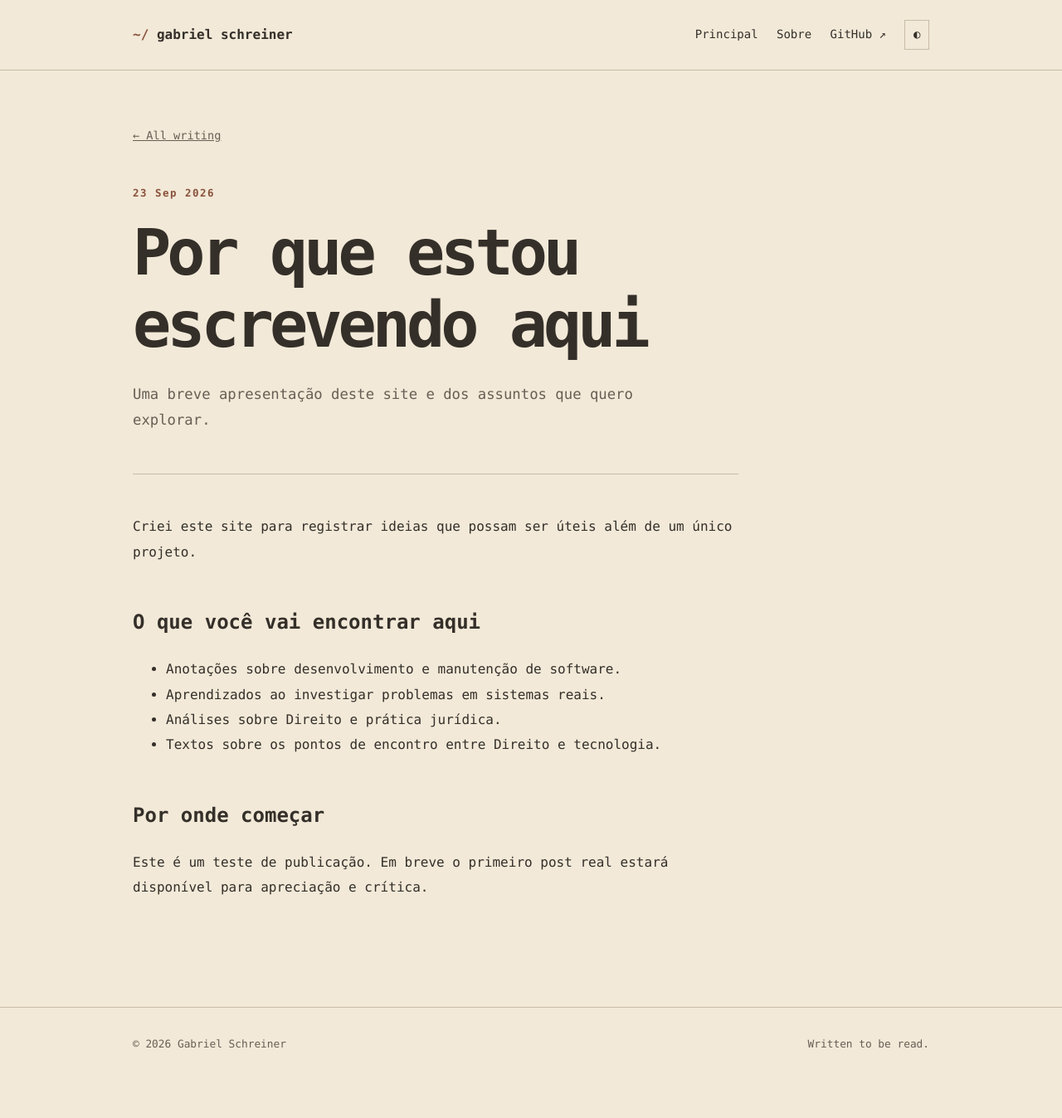
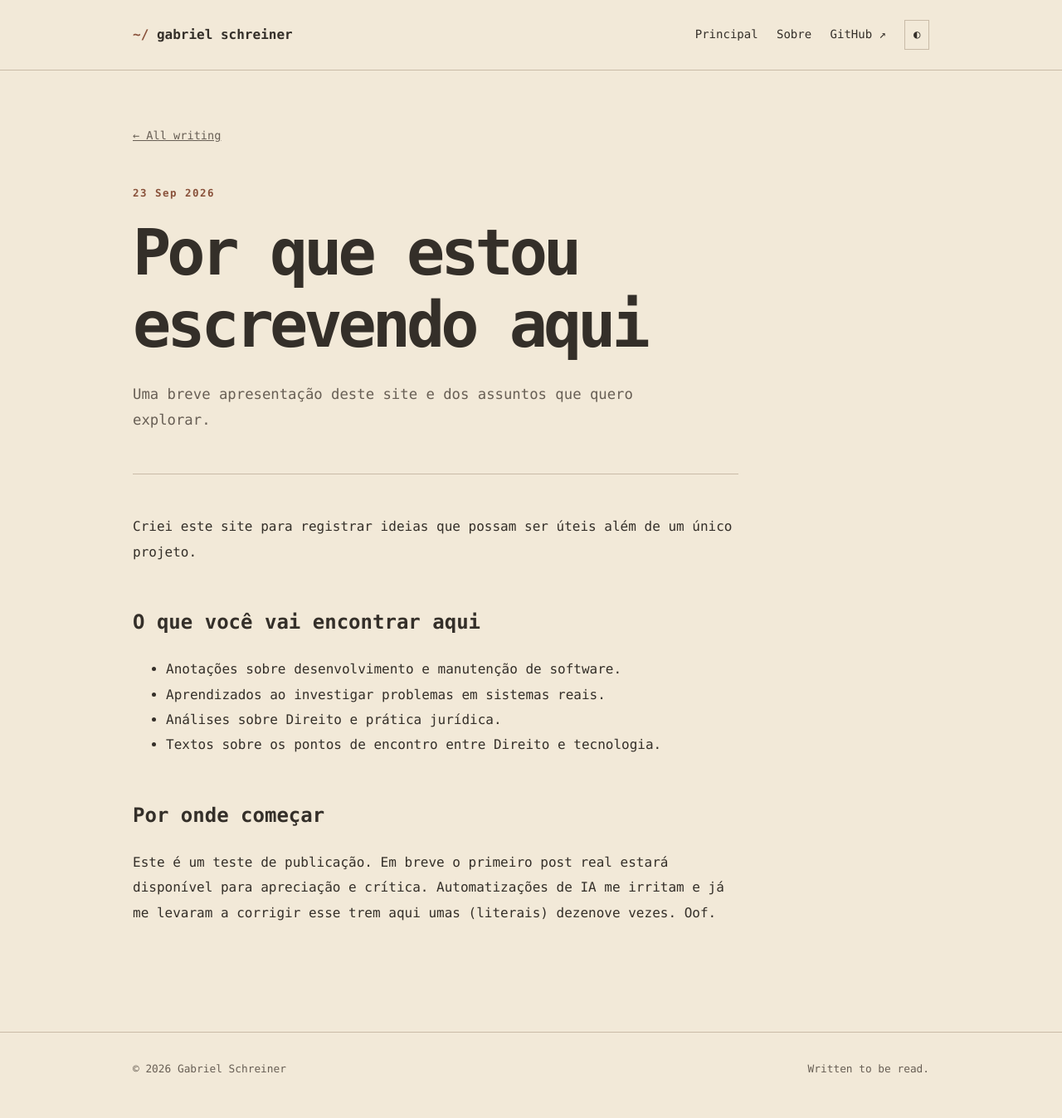
Before and after one commit to gsbcamargo/gsbcamargo.github.io, a Jekyll site: the page built from _posts/2026-09-23-porque-escrevo-aqui.md, in a window 1280 px wide. Shown: the whole page at 83% size. Built offline with Jekyll 4.4.1, drawn with Linux system fonts in a browser that asks for light colours; before the commit the page ends 1318 px from its top, so only the background shows below that.

Commit message:
task: AI rant

```diff
--- a/_posts/2026-09-23-porque-escrevo-aqui.md
+++ b/_posts/2026-09-23-porque-escrevo-aqui.md
@@ -15,4 +15,4 @@ Criei este site para registrar ideias que possam ser úteis além de um único p
 
 ## Por onde começar
 
-Este é um teste de publicação. Em breve o primeiro post real estará disponível para apreciação e crítica.
+Este é um teste de publicação. Em breve o primeiro post real estará disponível para apreciação e crítica. Automatizações de IA me irritam e já me levaram a corrigir esse trem aqui umas (literais) dezenove vezes. Oof.
```
